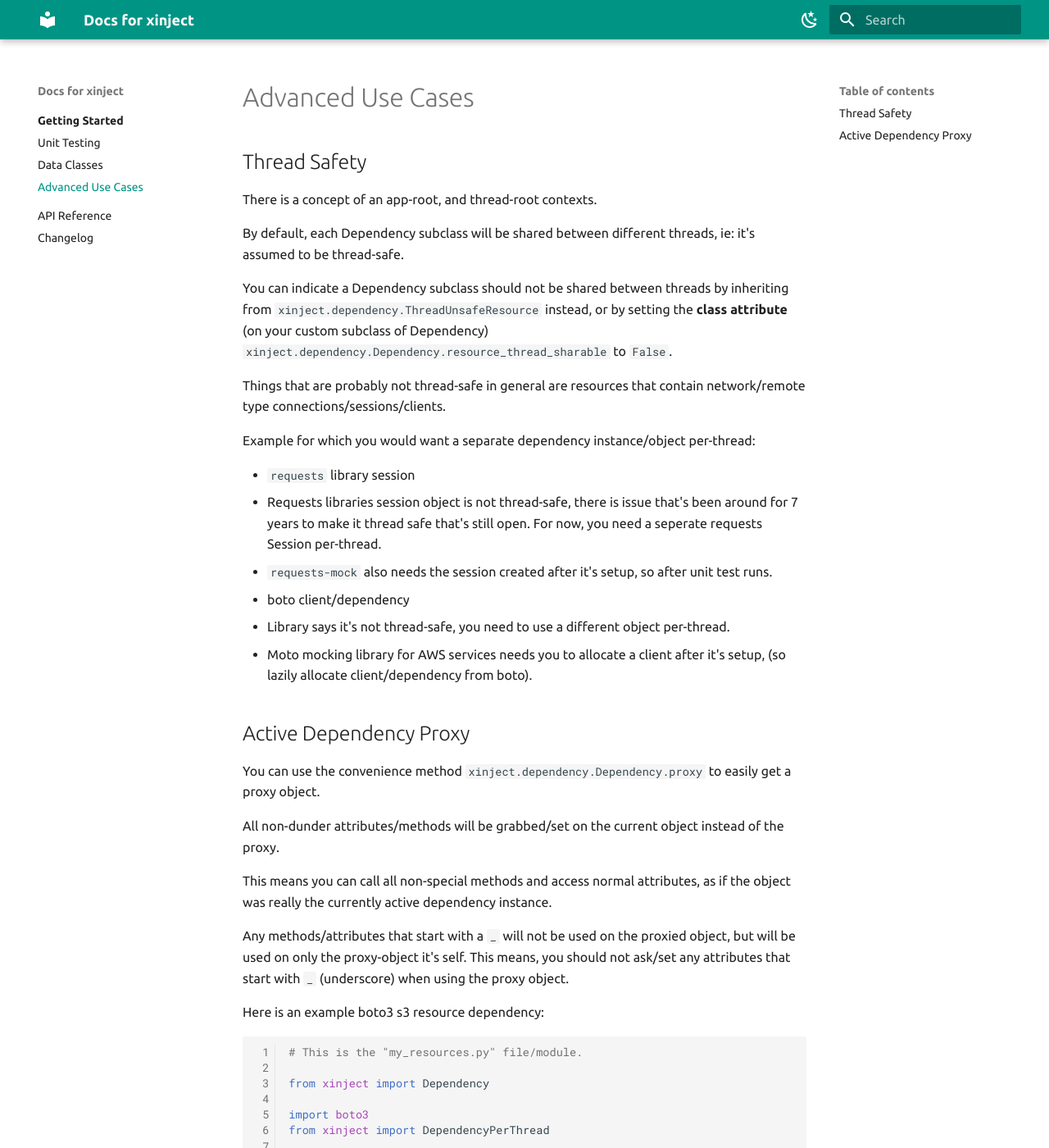
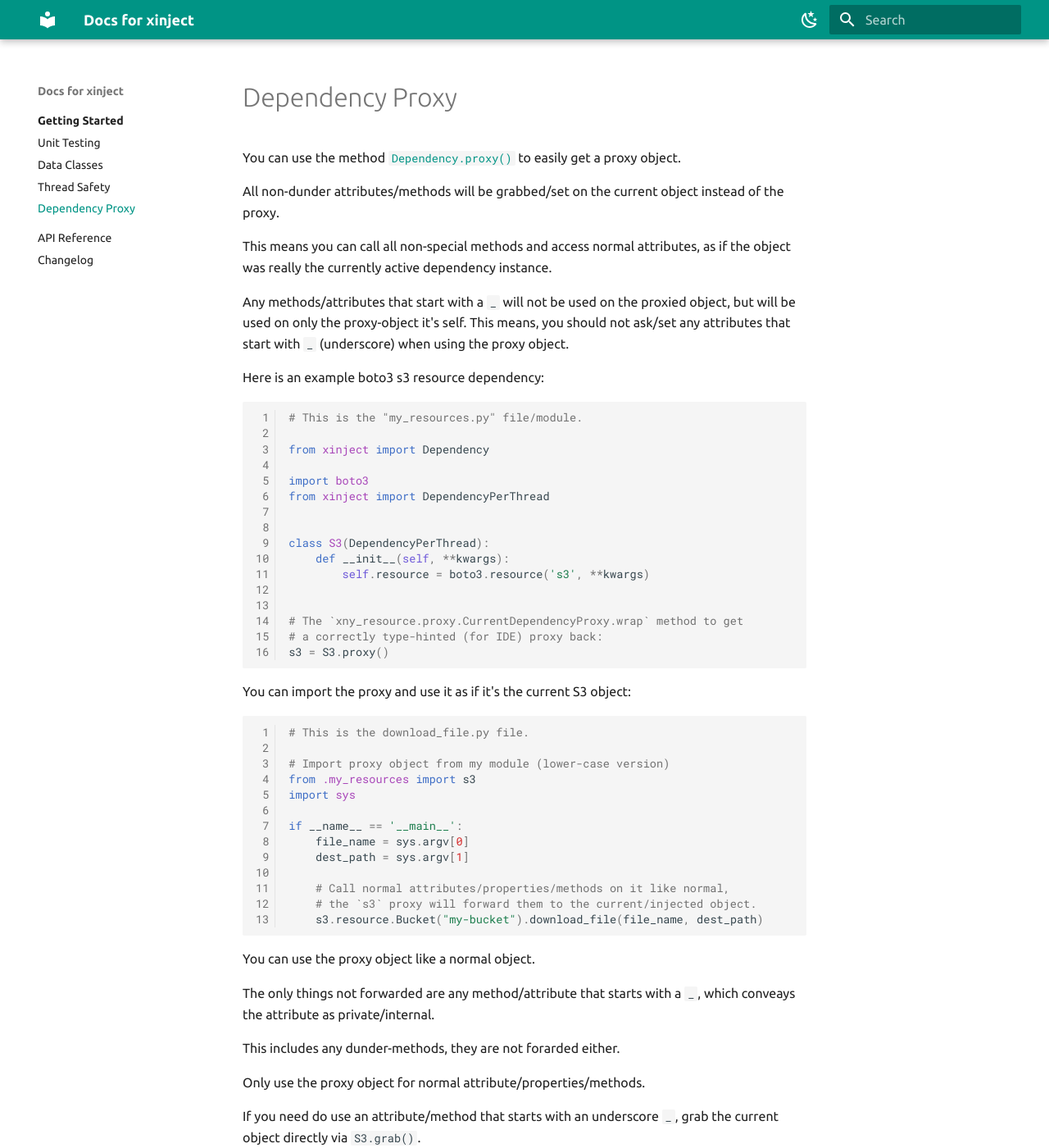
Before and after one commit to xyngular/py-xinject, an MkDocs documentation site: the page built from docs/dependency-proxy.md, in a window 1280 px wide and 1400 px high. Shown: the whole window at 82% size. Built offline with MkDocs 1.6.1 and Material for MkDocs 9.7.7, drawn with Linux system fonts in a browser that asks for light colours; the version menu is left out; some of the changed text lies outside the part shown.

Commit message:
feat: rearranged docs to make them more clear.

```diff
--- a/docs/advanced.md
+++ b/docs/dependency-proxy.md
@@ -1,38 +1,10 @@
 ---
-title: REST API
-description: Core utility
+title: Dependency Proxy
 ---
 
-## Thread Safety
-
-There is a concept of an app-root, and thread-root contexts.
-
-By default, each Dependency subclass will be shared between different threads,
-ie: it's assumed to be thread-safe.
-
-You can indicate a Dependency subclass should not be shared between threads
-by inheriting from `xinject.dependency.ThreadUnsafeResource` instead,
-or by setting the **class attribute** (on your custom subclass of Dependency)
-`xinject.dependency.Dependency.resource_thread_sharable` to `False`.
-
-Things that are probably not thread-safe in general
-are resources that contain network/remote type connections/sessions/clients.
-
-Example for which you would want a separate dependency instance/object per-thread:
-
-- `requests` library session
-  - Requests libraries session object is not thread-safe, there is issue that's been around for 7 years
-    to make it thread safe that's still open. For now, you need a seperate requests Session per-thread.
-  - `requests-mock` also needs the session created after it's setup, so after unit test runs.
-- boto client/dependency
-  - Library says it's not thread-safe, you need to use a different object per-thread.
-  - Moto mocking library for AWS services needs you to allocate a client after it's setup,
-    (so lazily allocate client/dependency from boto).
-
-## Active Dependency Proxy
-
-You can use the convenience method `xinject.dependency.Dependency.proxy` to easily get a
-proxy object.
+You can use the method
+[`Dependency.proxy()`](api/xinject/dependency.html#xinject.dependency.Dependency.proxy){target=_blank}
+to easily get a proxy object.
 
 All non-dunder attributes/methods will be grabbed/set on the current object instead of the proxy.
 
--- a/mkdocs.yml
+++ b/mkdocs.yml
@@ -8,7 +8,8 @@ nav:
     - index.md
     - Unit Testing: unit-testing.md
     - Data Classes: dataclasses.md
-    - Advanced Use Cases: advanced.md
+    - thread-safety.md
+    - dependency-proxy.md
   - API Reference: api/xinject/" target="_blank
   - Changelog: changelog.md
 
--- a/pyproject.toml
+++ b/pyproject.toml
@@ -1,7 +1,7 @@
 [tool.poetry]
 name = "xinject"
 version = "0.3.0"
-description = "Inject universal resources/dependencies lazily."
+description = "Lazy dependency injection."
 authors = ["Josh Orr <josh@orr.blue>"]
 packages = [{include = "xinject"}]
 
```
Also changed, not shown: other parts of docs/dependency-proxy.md (+2 -2 lines), docs/index.md (+5 -5 lines), docs/thread-safety.md (added, +40 -0 lines), docs/unit-testing.md (+1 -1 lines).
